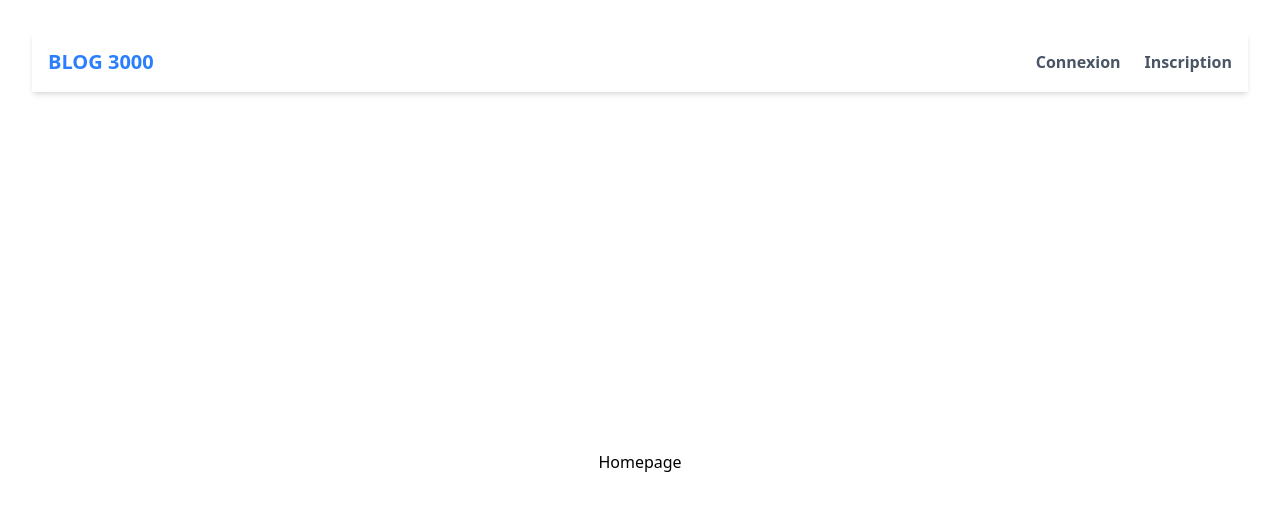
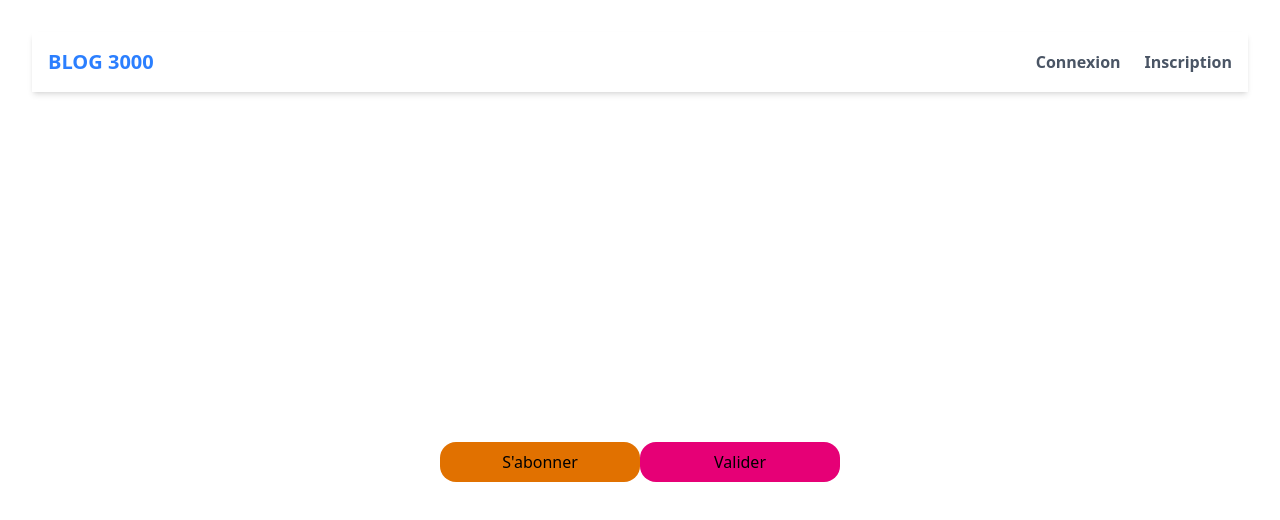
Before and after one commit to SmurfyOW/WikiWatch-client, a React (Vite) app: page / in a window 1280 px wide. Shown: the top 520 px of the page. Built offline with nearby package versions, Linux system fonts and the light colour scheme.

Commit message:
ajout constantes css et utilisation Button

```diff
--- a/src/components/Common/Button.jsx
+++ b/src/components/Common/Button.jsx
@@ -1,3 +1,9 @@
-export default function Button() {
-  return <button>Click Me</button>;
+import { variants } from "../../constants";
+
+export default function Button({ color, text }) {
+  return (
+    <button className={`w-[200px] px-4 py-2 rounded-2xl ${variants[color]}`}>
+      {text}
+    </button>
+  );
 }
--- /dev/null
+++ b/src/constants/index.js
@@ -0,0 +1,4 @@
+export const variants = {
+  primary: "bg-amber-600 hover:bg-amber-700 text-white",
+  secondary: "bg-pink-600 hover:bg-pink-700 text-dark",
+};
--- a/src/pages/Homepage/Homepage.jsx
+++ b/src/pages/Homepage/Homepage.jsx
@@ -1,3 +1,10 @@
+import Button from "../../components/Common/Button";
+
 export default function Homepage() {
-  return <div>Homepage</div>;
+  return (
+    <div>
+      <Button color="primary" text="S'abonner" />
+      <Button color="secondary" text="Valider" />
+    </div>
+  );
 }
```
